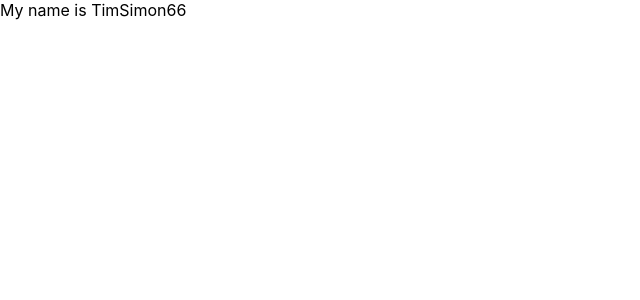
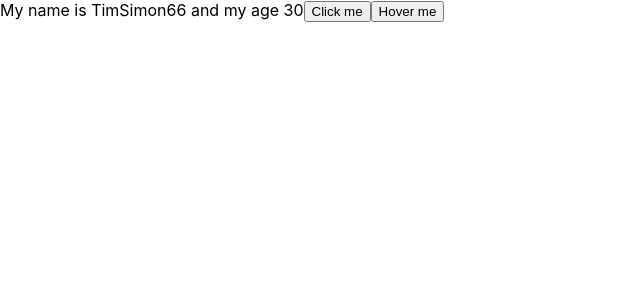
Before and after one commit to TimSimon66/Thuc_hanh_react, a React (Create React App) app: page / in a window 1280 px wide. Shown: the top 300 px of the page, without its empty margins (0-640 px from the left). Built offline with nearby package versions, Linux system fonts and the light colour scheme.

Commit message:
video 19

```diff
--- a/src/App.js
+++ b/src/App.js
@@ -11,11 +11,22 @@ class App extends React.Component {
     age : "30",
     address : "29 Nguyen Khac Can"
   }
+
+  handClick(){
+    console.log("Click ne");
+  }
+
+  handMouse(event){
+    console.log(event);
+  }
+
+
   render() {
     return (
       <div>
-        My name is {this.state.name}
-
+        My name is {this.state.name} and my age {this.state.age}
+        <button onClick = {this.handClick}>Click me</button>
+        <button onMouseOver = {this.handMouse}>Hover me</button>
       </div>
     );
   }
```
